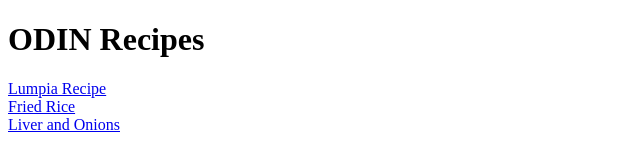
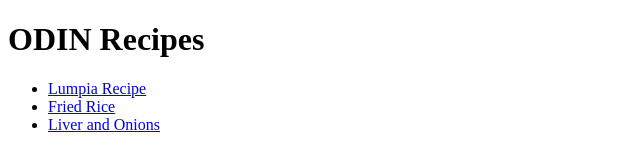
Before and after one commit to awvivit/odin-recipes, a plain HTML site: page index.html in a window 1280 px wide. Shown: the whole page, without its empty margins (0-640 px from the left). Drawn offline with Linux system fonts and the light colour scheme.

Commit message:
modified:   index.html

```diff
--- a/index.html
+++ b/index.html
@@ -7,9 +7,12 @@
 </head>
 <body>
     <h1>ODIN Recipes</h1>
-    <a href="./recipes/lumpia.html" >Lumpia Recipe</a><br>
-    <a href="./recipes/fried_rice.html" >Fried Rice</a><br>
-    <a href="./recipes/liver_onions.html" >Liver and Onions</a>
+    <ul>
+        <li><a href="./recipes/lumpia.html" >Lumpia Recipe</a></li>
+        <li><a href="./recipes/fried_rice.html" >Fried Rice</a></li>
+        <li><a href="./recipes/liver_onions.html" >Liver and Onions</a></li>
+    </ul>
+
 
 </body>
 </html>
```
